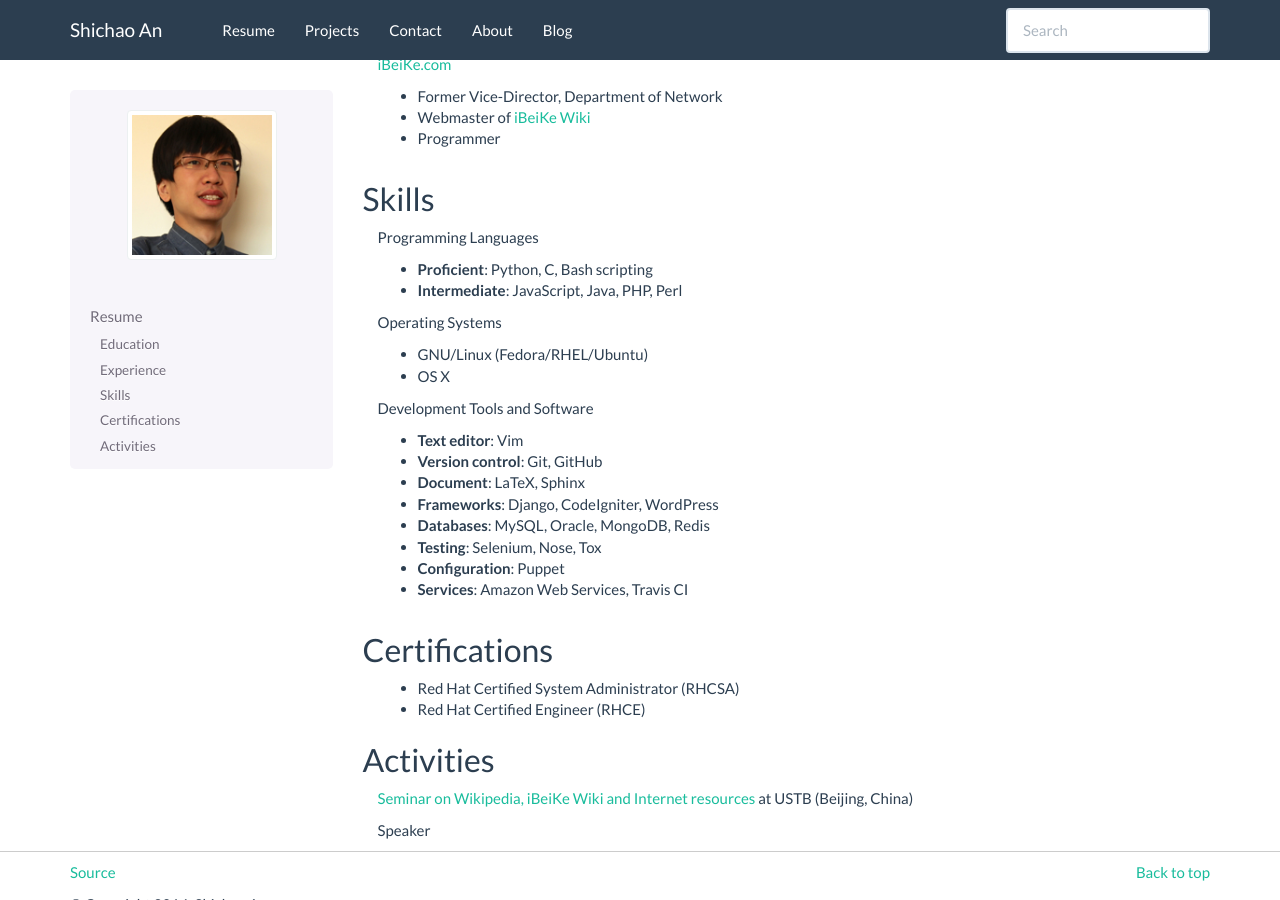
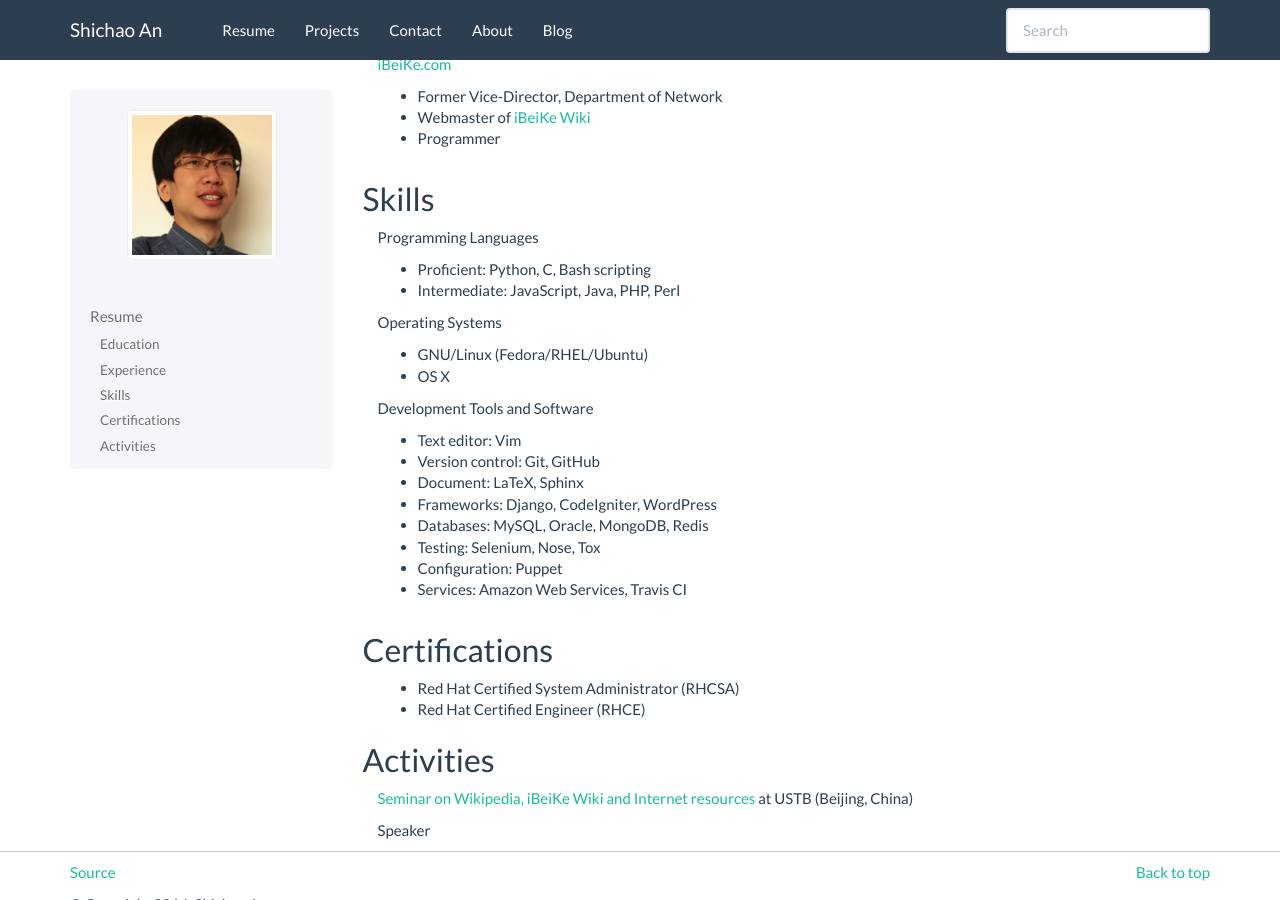
Before and after one commit to NulledExceptions/shichao, a Sphinx documentation site: the page built from source/resume.rst, in a window 1280 px wide and 900 px high, scrolled down 661 px. Built offline with Sphinx 7.4.7, drawn with Linux system fonts in a browser that asks for light colours.

```diff
--- a/source/resume.rst
+++ b/source/resume.rst
@@ -1,4 +1,3 @@
-
 Resume
 ******
 
@@ -80,8 +79,8 @@ Skills
 
 .. container:: sublist
 
-    * **Proficient**: Python, C, Bash scripting
-    * **Intermediate**: JavaScript, Java, PHP, Perl
+    * Proficient: Python, C, Bash scripting
+    * Intermediate: JavaScript, Java, PHP, Perl
 
 .. container:: section
 
@@ -98,14 +97,14 @@ Skills
 
 .. container:: sublist
 
-    * **Text editor**: Vim
-    * **Version control**: Git, GitHub
-    * **Document**: LaTeX, Sphinx
-    * **Frameworks**: Django, CodeIgniter, WordPress
-    * **Databases**: MySQL, Oracle, MongoDB, Redis
-    * **Testing**: Selenium, Nose, Tox
-    * **Configuration**: Puppet
-    * **Services**: Amazon Web Services, Travis CI
+    * Text editor: Vim
+    * Version control: Git, GitHub
+    * Document: LaTeX, Sphinx
+    * Frameworks: Django, CodeIgniter, WordPress
+    * Databases: MySQL, Oracle, MongoDB, Redis
+    * Testing: Selenium, Nose, Tox
+    * Configuration: Puppet
+    * Services: Amazon Web Services, Travis CI
 
 Certifications
 ==============
```
Also changed, not shown: source/_static/custom.css (+7 -4 lines), source/about.rst (+1 -15 lines).
